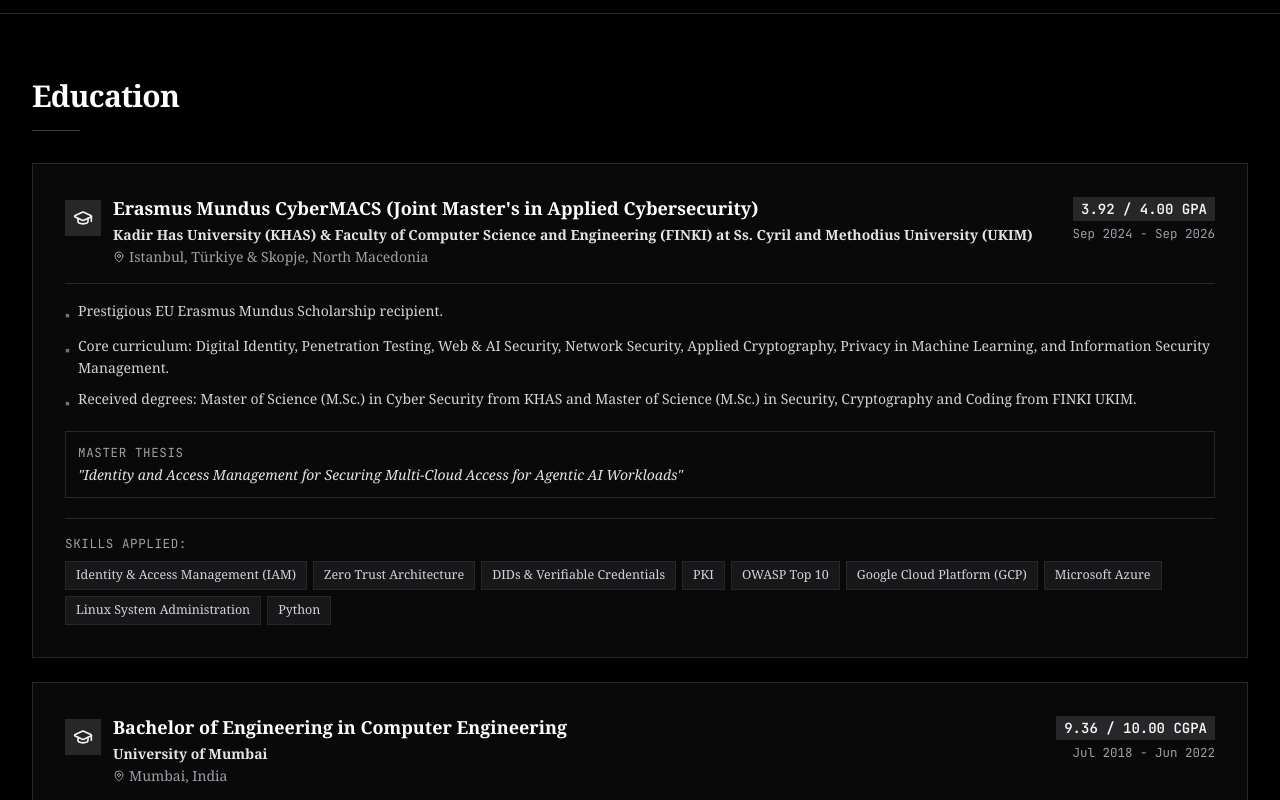
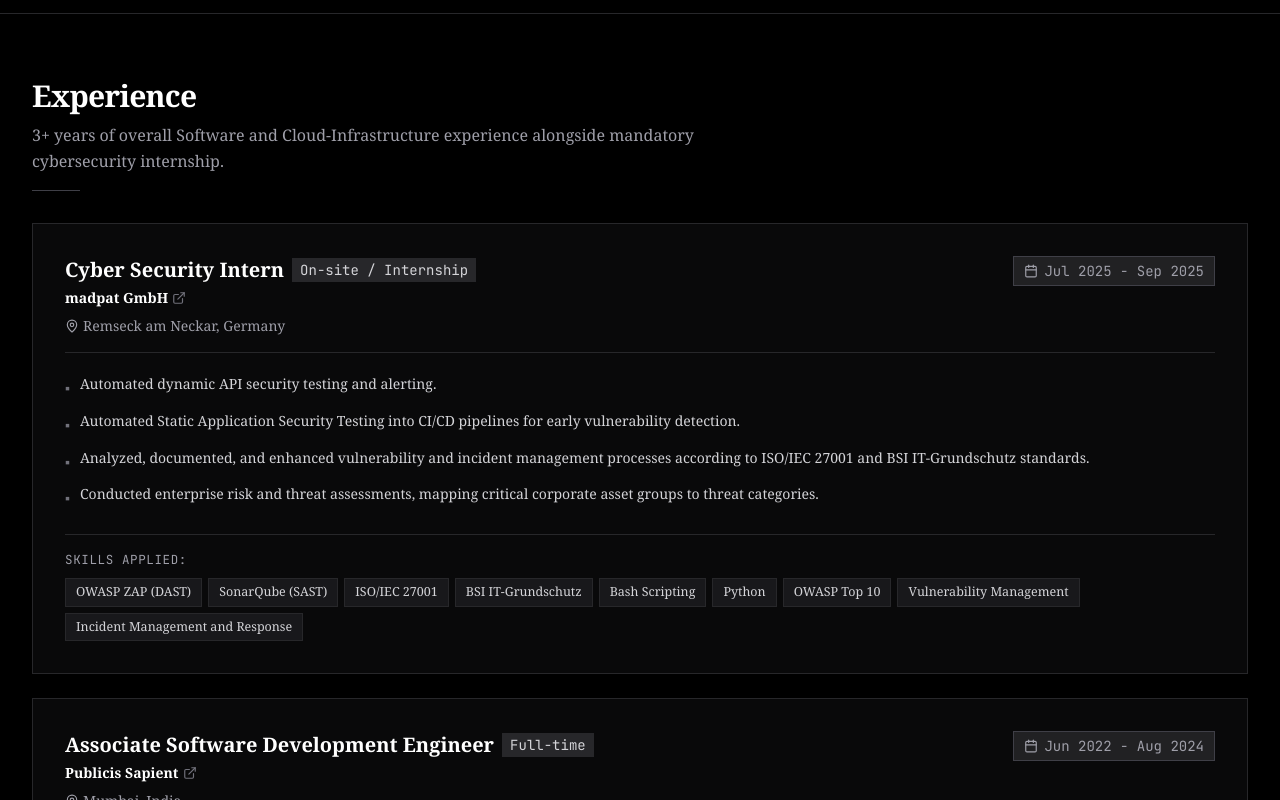
Before and after one commit to ipurujit/portfolio, a React (Vite) app: page / in a window 1280 px wide. Shown: the part 2580-3380 px from the top of the page. Built offline with nearby package versions, Linux system fonts and the light colour scheme; a web font is replaced by a local one.

Commit message:
update order and exp subtitle

```diff
--- a/src/App.tsx
+++ b/src/App.tsx
@@ -40,8 +40,8 @@ const PortfolioContent: React.FC = () => {
         <AboutSection />
         {/* <WorkAuthSection /> */}
         <SkillsSection />
+        <ExperienceSection />
         <EducationSection />
-        <ExperienceSection />
         <ProjectsSection />
         <PublicationsSection />
         <CertificationsSection />
--- a/src/data/de.ts
+++ b/src/data/de.ts
@@ -46,6 +46,7 @@ Empfehlungen, Tipps oder auch nur Vernetzen-Anfragen sind willkommen!`,
     workAuth: 'Arbeitserlaubnis',
     skills: 'Kenntnisse',
     experience: 'Berufserfahrung',
+    experienceSubTitle: '3+ Jahre Erfahrung insgesamt in Software sowie Cloud-Infrastruktur und Pflichtpraktikum in Cybersicherheit.',
     projects: 'Projekte',
     education: 'Bildung',
     certifications: 'Zertifizierungen',
--- a/src/data/en.ts
+++ b/src/data/en.ts
@@ -48,6 +48,7 @@ Recommendations, tips, or even just networking requests are welcome!`,
     workAuth: 'Authorization',
     skills: 'Skills',
     experience: 'Experience',
+    experienceSubTitle: '3+ years of overall Software and Cloud-Infrastructure experience alongside mandatory cybersecurity internship.',
     projects: 'Projects',
     education: 'Education',
     certifications: 'Certifications',
--- a/src/sections/ExperienceSection.tsx
+++ b/src/sections/ExperienceSection.tsx
@@ -16,11 +16,7 @@ export const ExperienceSection: React.FC = () => {
       <div className="max-w-7xl mx-auto px-4 sm:px-6 lg:px-8">
         <SectionHeader
           title={data.navigation.experience}
-          subtitle={
-            locale === 'de'
-              ? '2+ Jahre Vollzeiterfahrung im Enterprise-Software-Engineering sowie Praxiserfahrung in Cyber Security und Cloud-Infrastruktur.'
-              : '2+ years of full-time enterprise software development alongside dedicated cybersecurity and cloud security engineering.'
-          }
+          subtitle={data.navigation.experienceSubTitle}
         />
 
         <div className="space-y-6">
--- a/src/types/portfolio.ts
+++ b/src/types/portfolio.ts
@@ -141,6 +141,7 @@ export interface PortfolioData {
     experience: string;
     projects: string;
     education: string;
+    experienceSubTitle: string;
     certifications: string;
     publications: string;
     languages: string;
```
